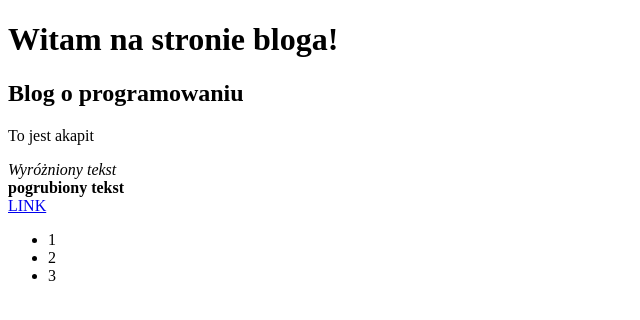
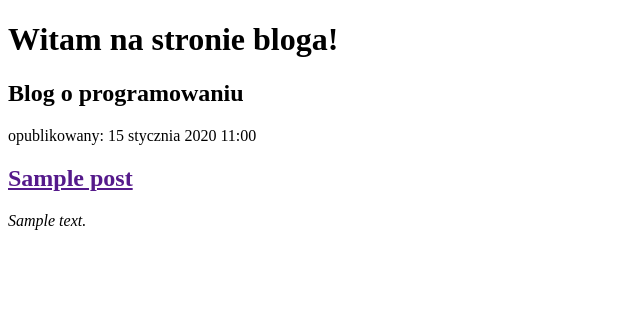
Before and after one commit to KubaDobry/DjangoTestowa, a Django app: page / in a window 1280 px wide. Shown: the top 320 px of the page, without its empty margins (0-640 px from the left). Run offline with Django 5.2, Linux system fonts and the light colour scheme; tables that the repository leaves empty hold one stand-in row (values such as "Sample post").

Commit message:
dodane zmiany w pliku html

```diff
--- a/testowa/templates/blog/post_list.html
+++ b/testowa/templates/blog/post_list.html
@@ -10,18 +10,16 @@
             <h1>Witam na stronie bloga!</h1>
             <h2>Blog o programowaniu</h2>
         </div>
+
+            {% for post in posts %}
         <div>
-            <p>To jest akapit</p>
-            <em>Wyróżniony tekst</em><br>
-            <strong>pogrubiony tekst</strong><br>
-            <a href="https://strefakursow.pl">LINK</a>
+            <p>opublikowany: {{ post.published_date }}</p>
+            <h2><a href="">{{ post.title }}</a></h2>
+            <em>{{ post.text|linebreaksbr }}</em>
         </div>
+            {% endfor %}
         <div>
-            <ul>
-                <li>1</li>
-                <li>2</li>
-                <li>3</li>
-            </ul>
+
         </div>
     </body>
 </html>
--- a/testowa/views.py
+++ b/testowa/views.py
@@ -1,5 +1,8 @@
 from django.shortcuts import render
+from django.utils import timezone
+from .models import Post
 
 
 def post_list(request):
-    return render(request, 'blog/post_list.html', {})
+    posts = Post.objects.filter(published_date__lte=timezone.now()).order_by('published_date')
+    return render(request, 'blog/post_list.html', {'posts': posts})
```
